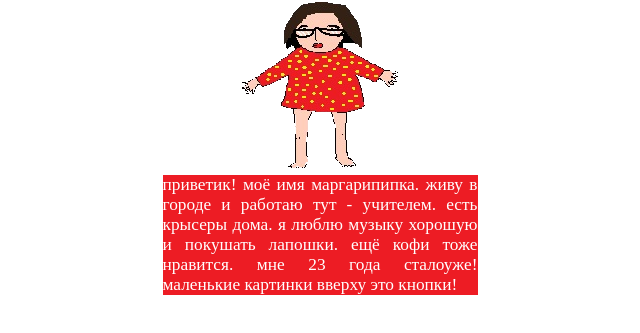
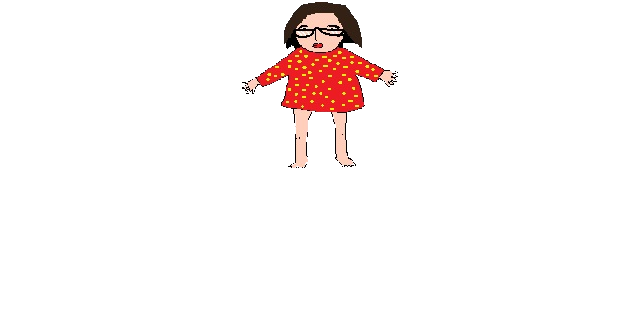
Before and after one commit to 3axapokep/3axapokep.github.io, a plain HTML site: page index.html in a window 1280 px wide. Shown: the part 77-410 px from the top of the page, without its empty margins (320-960 px from the left). Drawn offline with Linux system fonts and the light colour scheme.

Commit message:
Update index.html

```diff
--- a/index.html
+++ b/index.html
@@ -22,12 +22,7 @@
   <img src="zm.png" class="pic">
   <div class="text1">
     <p>
-      приветик! моё имя маргарипипка.
-      живу в городе и работаю тут - учителем.
-      есть крысеры дома.
-      я люблю  музыку хорошую и покушать лапошки.
-      ещё кофи тоже нравится. мне 23 года сталоуже!
-      маленькие картинки вверху это кнопки!
+
     </p>
   </div>
 </div>
```
